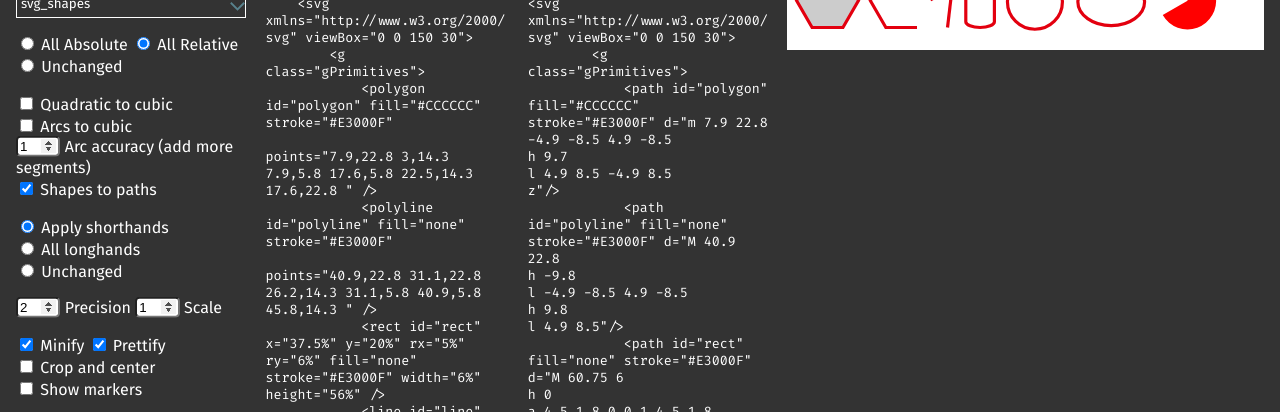
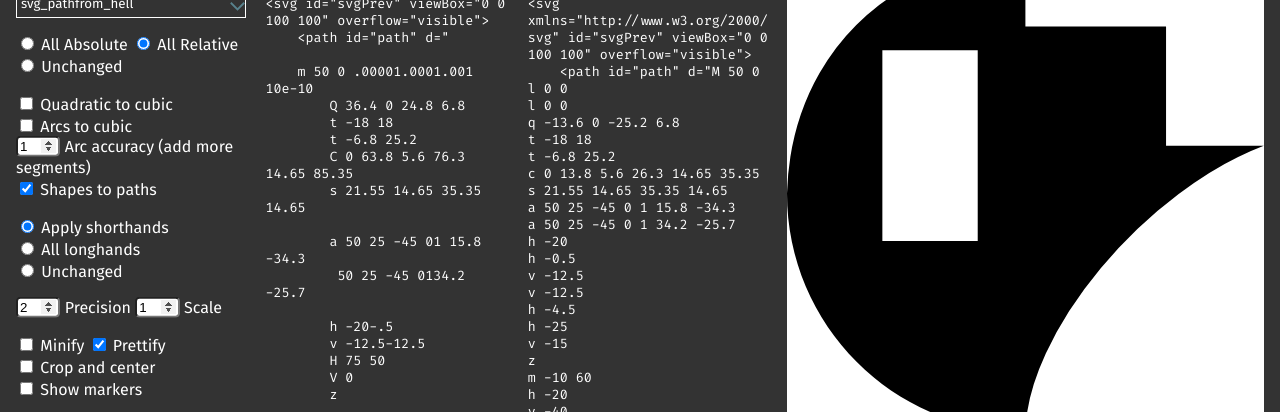
Before and after one commit to herrstrietzel/getPathData2, a website: page demo/minify.html in a window 1280 px wide. Shown: the part 98-510 px from the top of the page. Drawn offline with Linux system fonts and the light colour scheme.

Commit message:
update demo

```diff
--- a/demo/minify.html
+++ b/demo/minify.html
@@ -26,7 +26,7 @@
             </header>
             <!-- samples -->
             <p>
-                <select id="inputExample" class="inputs">
+                <select id="inputExample" class="">
                 </select>
             </p>
             <p>
@@ -66,7 +66,7 @@
                     Scale</label>
             </p>
             <p>
-                <label><input class="inputs" id="inputMinify" type="checkbox" checked> Minify</label>
+                <label><input class="inputs" id="inputMinify" type="checkbox"> Minify</label>
                 <label><input class="inputs" id="inputPrettify" type="checkbox" checked> Prettify</label>
                 <label><input class="inputs" id="inputCrop" type="checkbox"> Crop and center</label>
                 <label><input class="inputs" id="inputMarkers" type="checkbox"> Show markers</label>
@@ -74,7 +74,9 @@
 
             <footer>
                 <p class="p-link"><a href="https://herrstrietzel.github.io/getPathData2/">
-                    <svg class="icn-svg" viewBox="0 0 96 100"><use href="icons.svg#icn-github-solid" /></svg>     Back to main page</a>
+                        <svg class="icn-svg" viewBox="0 0 96 100">
+                            <use href="icons.svg#icn-github-solid" />
+                        </svg> Back to main page</a>
                 </p>
             </footer>
 
@@ -97,7 +99,9 @@
             <textarea id="output"></textarea>
             <p>
                 <a class="btn-default btn-ddownload brd-rad" id="btnDownload" download="scaled.svg" href="">
-                    <svg class="icn-svg icn-stroke" viewBox="0 0 100 100" ><use href="icons.svg#icn-download" /></svg>
+                    <svg class="icn-svg icn-stroke" viewBox="0 0 100 100">
+                        <use href="icons.svg#icn-download" />
+                    </svg>
                     Download</a>
             </p>
         </fieldset>
@@ -131,6 +135,7 @@
 
         window.addEventListener('DOMContentLoaded', (e) => {
 
+
             // load examples
             for (key in samples) {
                 let option = document.createElement('option')
@@ -138,16 +143,25 @@
                 option.innerHTML = key
                 inputExample.append(option)
             }
-            let first = inputExample.options[2];
+            let first = inputExample.options[1];
             first.selected = true
             svgInput.value = samples[first.value]
+
+
+            inputExample.addEventListener("input",  (e) => {
+                // get svg markup – either single path or svg
+                let example = samples[inputExample.value]
+                svgInput.value = example
+                svgInput.dispatchEvent(new Event('input'))
+            })
+
 
             let inputs = document.querySelectorAll(".inputs");
 
             inputs.forEach((inp) => {
 
                 //disable auto complete
-                if(inp.nodeName.toLowerCase()==='textarea'){
+                if (inp.nodeName.toLowerCase() === 'textarea') {
                     inp.autocomplete = 'off'
                     inp.autocorrect = 'off'
                     inp.spellcheck = false
@@ -180,9 +194,6 @@
                     let scale = +inputScale.value;
                     let minify = inputMinify.checked;
 
-                    // get svg markup – either single path or svg
-                    let example = samples[inputExample.value]
-                    svgInput.value = example
 
                     let markup = svgInput.value;
                     let singlePath = false;
```
